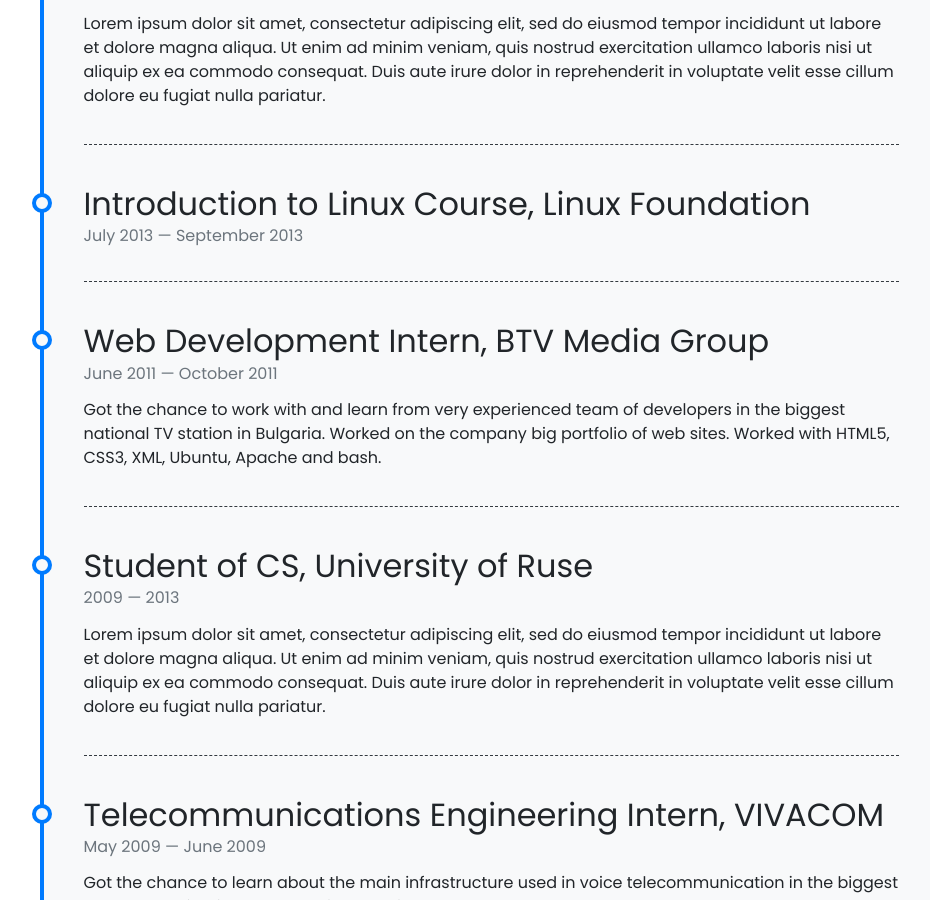
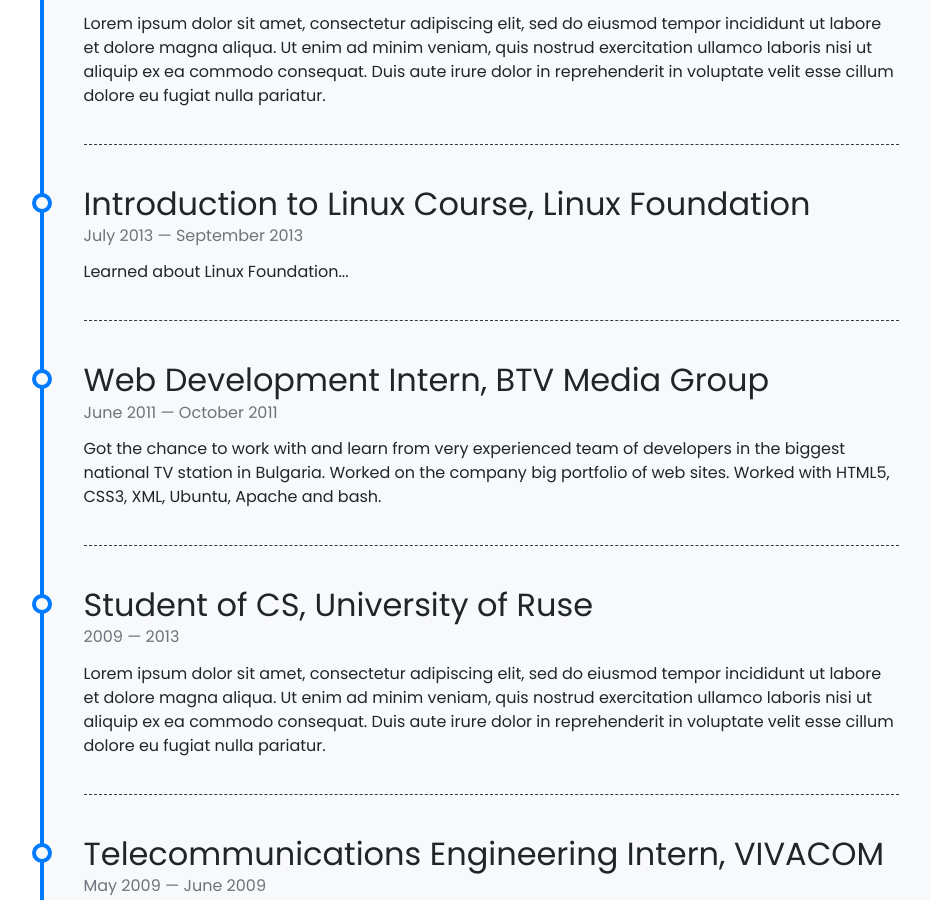
Before and after one commit to clappingmonkey/personal-site, a Jekyll site: the page built from pages/about.md, in a window 1280 px wide and 900 px high, scrolled down 1680 px. Shown: the whole window, without its empty margins (149-1079 px from the left). Built offline with Jekyll 4.4.1, drawn with Linux system fonts in a browser that asks for light colours; nearby versions of some CDN libraries.

Commit message:
add to the timeline

```diff
--- a/_data/timeline.yml
+++ b/_data/timeline.yml
@@ -28,7 +28,7 @@
 - title: Introduction to Linux Course, Linux Foundation
   from: July 2013
   to: September 2013
-  description:
+  description: Learned about Linux Foundation...
 
 - title: Web Development Intern, BTV Media Group
   from: June 2011
```
